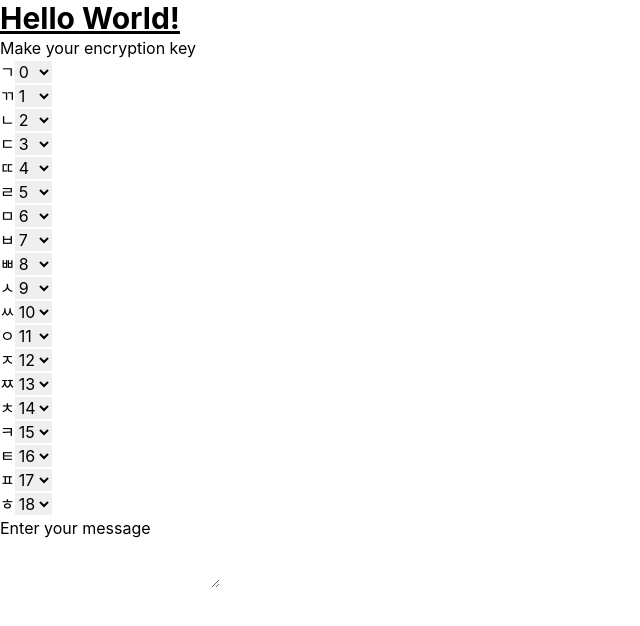
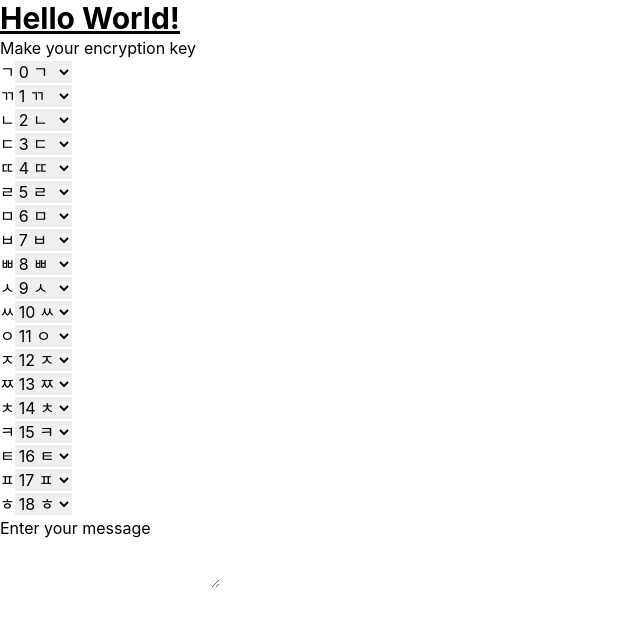
Before and after one commit to gnoeyp/krypto, a Next.js app: page / in a window 1280 px wide. Shown: the top 626 px of the page, without its empty margins (0-640 px from the left). Built offline with nearby package versions, Linux system fonts and the light colour scheme.

Commit message:
feat(ui): add option label in SelectBox

```diff
--- a/components/SelectBox.tsx
+++ b/components/SelectBox.tsx
@@ -1,18 +1,22 @@
+type Option = {
+  label: string;
+  value: any;
+};
+
 type SelectBoxProps = {
   onChange: React.ChangeEventHandler<HTMLSelectElement>;
   defaultValue: number | string;
+  options: Option[];
 };
 
-const SelectBox = ({ onChange, defaultValue }: SelectBoxProps) => {
+const SelectBox = ({ onChange, defaultValue, options }: SelectBoxProps) => {
   return (
     <select onChange={onChange} defaultValue={defaultValue}>
-      {Array.from({ length: 19 }).map((_, index) => {
-        return (
-          <option key={index} value={index}>
-            {index}
-          </option>
-        );
-      })}
+      {options.map((option, index) => (
+        <option key={index} value={option.value}>
+          {option.label}
+        </option>
+      ))}
     </select>
   );
 };
--- a/pages/index.tsx
+++ b/pages/index.tsx
@@ -44,6 +44,11 @@ const Home: NextPage = () => {
             <div key={index}>
               {CONSONANTS[index]}
               <SelectBox
+                // FIXME: better name for cIndex
+                options={CONSONANTS.map((c, cIndex) => ({
+                  label: `${cIndex} ${c}`,
+                  value: cIndex,
+                }))}
                 onChange={event => handleChangeKey(index, event)}
                 defaultValue={index}
               />
```
